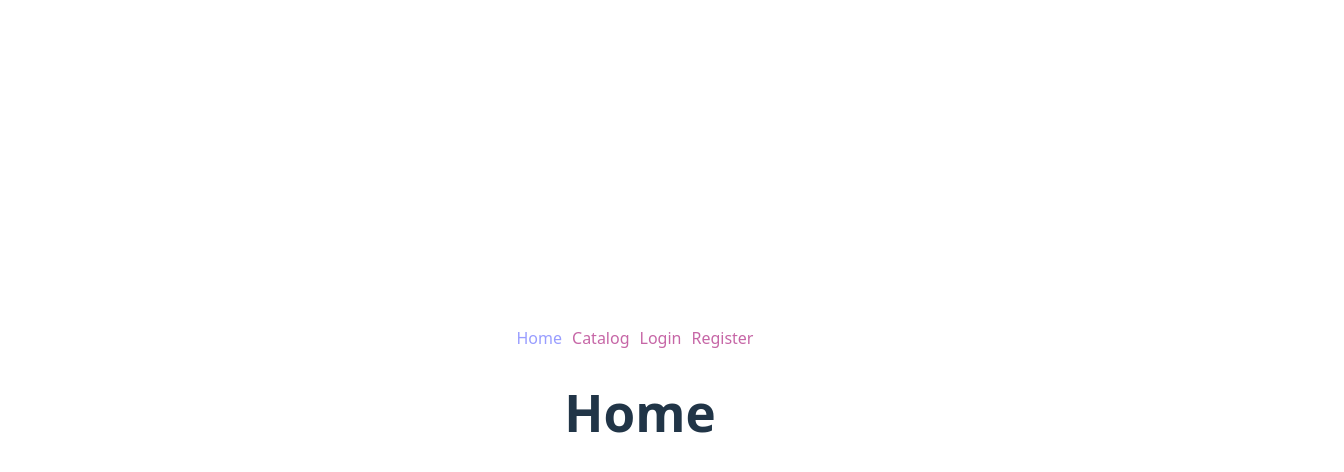
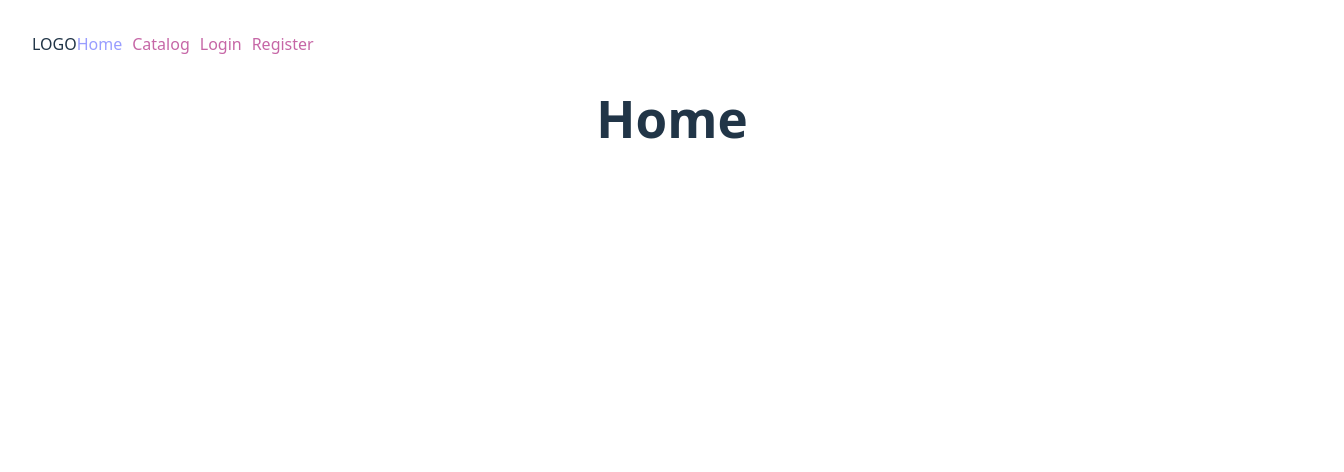
Before and after one commit to VivianZhelyazkova/Exam-Project, a React (Vite) app in the folder client/vite-project/: page / in a window 1280 px wide. Shown: the top 472 px of the page, 1344 px wide, since content can reach past the window. Built offline with nearby package versions, Linux system fonts and the light colour scheme.

Commit message:
logo added

```diff
--- a/client/vite-project/src/App.css
+++ b/client/vite-project/src/App.css
@@ -5,33 +5,6 @@
   text-align: center;
 }
 
-.logo {
-  height: 6em;
-  padding: 1.5em;
-  will-change: filter;
-  transition: filter 300ms;
-}
-.logo:hover {
-  filter: drop-shadow(0 0 2em #646cffaa);
-}
-.logo.react:hover {
-  filter: drop-shadow(0 0 2em #61dafbaa);
-}
-
-@keyframes logo-spin {
-  from {
-    transform: rotate(0deg);
-  }
-  to {
-    transform: rotate(360deg);
-  }
-}
-
-@media (prefers-reduced-motion: no-preference) {
-  a:nth-of-type(2) .logo {
-    animation: logo-spin infinite 20s linear;
-  }
-}
 
 .card {
   padding: 2em;
@@ -50,3 +23,13 @@
     color:#646cffaa;
     margin-right: 10px;
 }
+
+.main-container {
+    min-width: 100dvw;
+    min-height: 100dvh;
+}
+
+.header-container {
+    display: flex;
+    flex-direction: row;
+}
--- a/client/vite-project/src/App.jsx
+++ b/client/vite-project/src/App.jsx
@@ -1,27 +1,27 @@
-import { useState } from 'react'
+import { useState } from "react";
 
-import './App.css'
-import Header from './components/Header'
-import { Routes, Route } from 'react-router'
-import Home from './components/Home'
-import Catalog from './components/Catalog'
-import Login from './components/Login'
-import Register from './components/Register'
+import "./App.css";
+import Header from "./components/Header";
+import { Routes, Route } from "react-router";
+import Home from "./components/Home";
+import Catalog from "./components/Catalog";
+import Login from "./components/Login";
+import Register from "./components/Register";
 
 function App() {
-
-
-  return (
-    <>
-     <Header/>
-     <Routes>
-        <Route path='/' element={<Home/>}/>
-        <Route path='/catalog' element={<Catalog/>}/>
-        <Route path='/login' element={<Login/>}/>
-        <Route path='/register' element={<Register/>}/>
-     </Routes>
-    </>
-  )
+    return (
+        <>
+            <div className="main-container">
+                <Header />
+                <Routes>
+                    <Route path="/" element={<Home />} />
+                    <Route path="/catalog" element={<Catalog />} />
+                    <Route path="/login" element={<Login />} />
+                    <Route path="/register" element={<Register />} />
+                </Routes>
+            </div>
+        </>
+    );
 }
 
-export default App
+export default App;
--- a/client/vite-project/src/components/Header.jsx
+++ b/client/vite-project/src/components/Header.jsx
@@ -2,11 +2,13 @@ import { NavLink } from "react-router";
 export default function Header() {
     return (
         <>
+            <div className="header-container">
+            <div className="logo">LOGO</div>
             <NavLink className={({isActive})=>isActive ? "active-link": "link"} to="/">Home</NavLink>
             <NavLink className={({isActive})=>isActive ? "active-link": "link"} to="/catalog">Catalog</NavLink>
             <NavLink className={({isActive})=>isActive ? "active-link": "link"} to="/login">Login</NavLink>
             <NavLink className={({isActive})=>isActive ? "active-link": "link"} to="/register">Register</NavLink>
-
+            </div>
         </>
     );
 }
```
